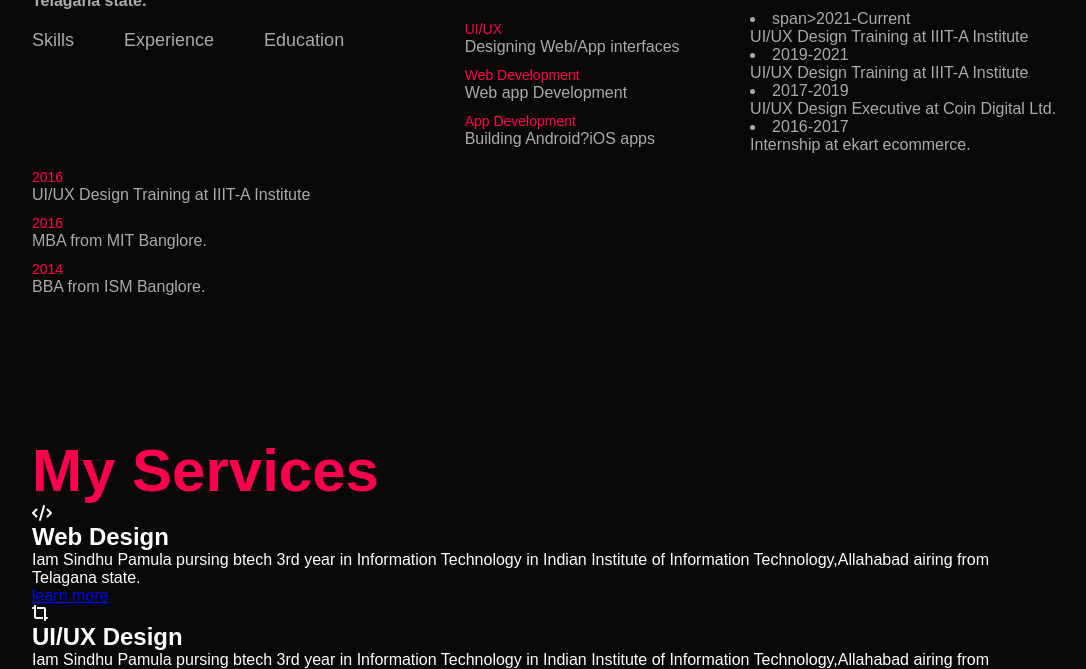
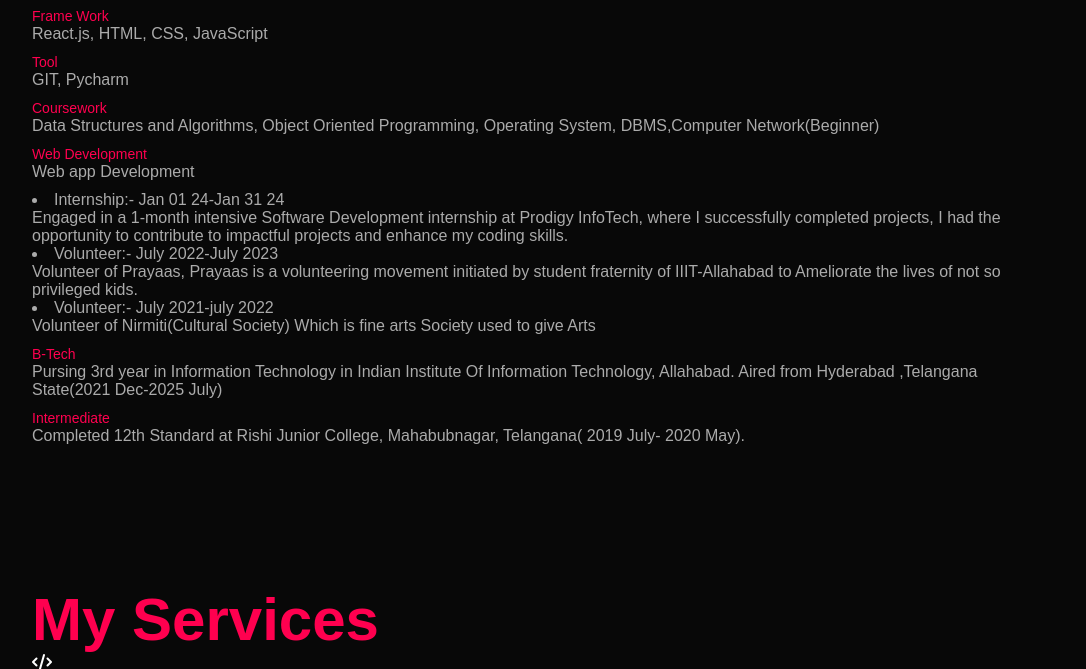
Before and after one commit to Sindhu1304/Portifolio, a plain HTML site: page index.html in a window 1280 px wide. Shown: the part 1167-1836 px from the top of the page, without its empty margins (96-1182 px from the left). Drawn offline with Linux system fonts and the light colour scheme.

Commit message:
Update index.html

```diff
--- a/index.html
+++ b/index.html
@@ -16,7 +16,8 @@
   <div id="header">
   <div class="container">
     <nav>
-      <img src="WhatsApp Image 2023-06-30 at 1.27.54 AM.jpeg" class="logo">
+
+     <img src="C:\Users\vijay\Downloads\WhatsApp Image 2024-02-11 at 3.06.58 PM.jpeg" class="logo">
       <ul>
         <li><a href="#header">Home</a></li>
         <li><a href="#about">About</a></li>
@@ -50,28 +51,35 @@
           </div>
           <div class="tab-contents active-tab" id="Skills">
             <ul>
-              <li><span>UI/UX</span><br>Designing Web/App interfaces</li>
+              <li><span>Language</span><br>Python, C++(Beginner),Java(Beginner),SQL</li>
+              <li><span>Frame Work</span><br>React.js, HTML, CSS, JavaScript</li>
+              <li><span>Tool</span><br>GIT, Pycharm</li>
+              <li><span>Coursework</span><br> Data Structures and Algorithms, Object Oriented Programming, Operating System, DBMS,Computer Network(Beginner)
+              </li>
               <li><span>Web Development</span><br>Web app Development</li>
-              <li><span>App Development</span><br>Building Android?iOS apps</li>
+
             </ul>
           </div>
            <div class="tab-contents" id="experience">
           </ul>
-             <li>span>2021-Current</span><br>UI/UX Design Training at IIIT-A
-            Institute</li>
-             <li><span>2019-2021</span><br>UI/UX Design Training at IIIT-A
-             Institute</li>
-             <li><span>2017-2019</span><br>UI/UX Design Executive at Coin
-             Digital Ltd.</li>
-             <li><span>2016-2017</span><br>Internship at ekart ecommerce.</li>
+             <li><span>Internship:- Jan 01 24-Jan 31 24 </span><br> Engaged in a 1-month intensive Software Development internship at Prodigy InfoTech, where I successfully completed projects, I had the opportunity to contribute to impactful projects and enhance my coding skills.
+              </li>
+              <li><span>Volunteer:- July 2022-July 2023</span><br>Volunteer of Prayaas, Prayaas is a volunteering movement initiated by student fraternity of IIIT-Allahabad to Ameliorate the lives of not so privileged kids.
+              </li>
+              <li><span>Volunteer:- July 2021-july 2022</span><br>Volunteer of Nirmiti(Cultural Society) Which is fine arts Society used to give Arts
+              </li>
+
            </ul>
            </div>
           <div class="tab-contents" id="education">
             <ul>
-              <li><span>2016</span><br>UI/UX Design Training at IIIT-A
-              Institute</li>
-              <li><span>2016</span><br>MBA from MIT Banglore.</li>
-              <li><span>2014</span><br>BBA from ISM Banglore.</li>
+              <li><span>B-Tech </span><br>Pursing 3rd year in Information Technology in Indian Institute Of Information Technology, Allahabad. Aired from Hyderabad ,Telangana State(2021 Dec-2025 July)
+              </li>
+              <li><span>Intermediate</span><br>Completed 12th Standard at Rishi Junior College, Mahabubnagar, Telangana( 2019 July- 2020 May).
+              </li>
+
+
+
             </ul>
           </div>
          </div>
@@ -155,8 +163,8 @@ q=tbn:ANd9GcQXbWwBg_GdWDFry9wl7pqaUAG73kzgSGRQsO06pE9jQqS1E1q35l-
           <div class="row">
             <div class="contact-left">
               <h1 class="sub-title">Contact Me</h1>
-              <p><i class="fa-solid fa-paper-plane"></i>contact@sindhu.com</p>
-              <p><i class="fa-solid fa-square-phone"></i>0123456789</p>
+              <p><i class="fa-solid fa-paper-plane"></i>sindhupamula13@gmail.com</p>
+              <p><i class="fa-solid fa-square-phone"></i>+91 84658 32393</p>
               <div class="social-icons">
                 <a href="https://facebook.com/"><i class=" fa-brands fa-facebook"></i></a>
                 <a href=""><i class =" fa-brands fa-twitter-square"></i></a>
@@ -177,7 +185,7 @@ q=tbn:ANd9GcQXbWwBg_GdWDFry9wl7pqaUAG73kzgSGRQsO06pE9jQqS1E1q35l-
           </div>
         </div>
    <div class="copyright">
-    <p>Copyright @Sindhu. Made with <i class="fa-sharp fa-solid fa-heart"></i> by Easy Tutorials</p>
+    <p>Copyright @Sindhu. Made with <i class="fa-sharp fa-solid fa-heart"></i> For Portfolio.</p>
   </div>
 </div>
 
```
